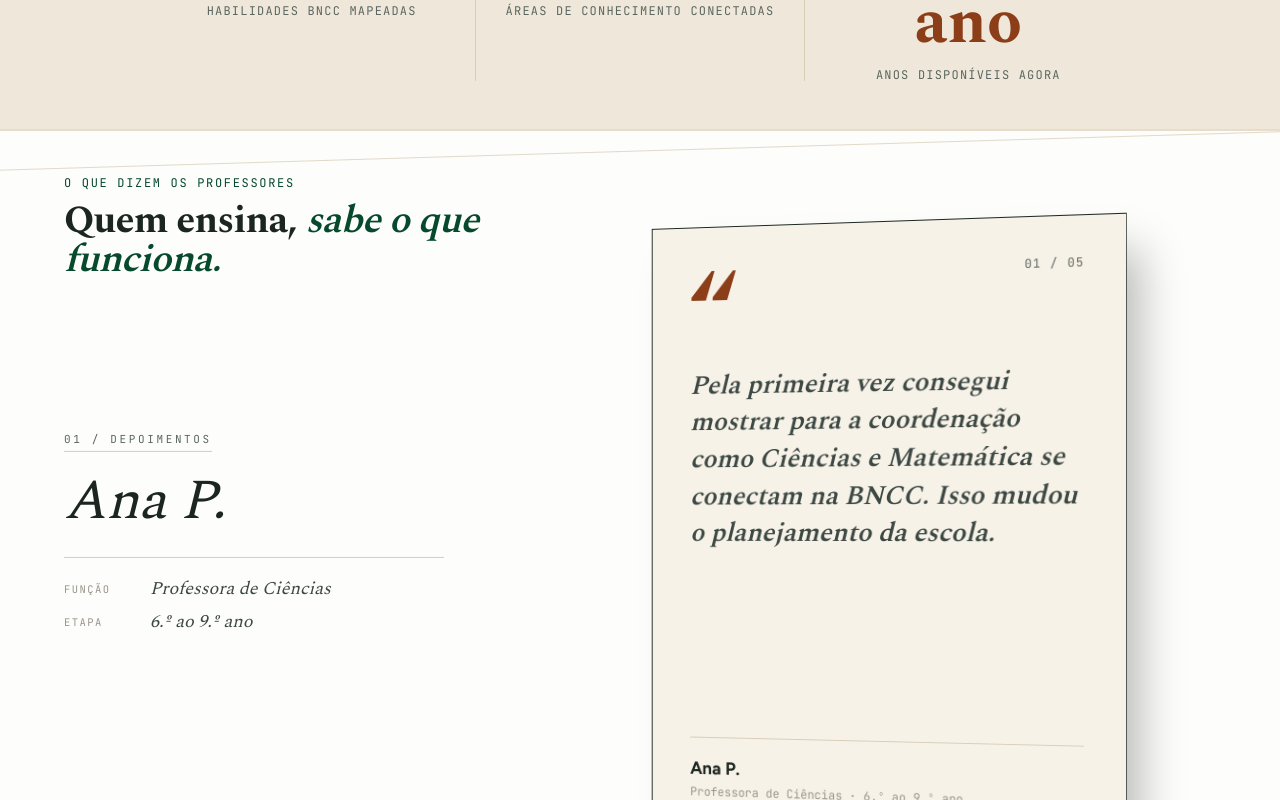
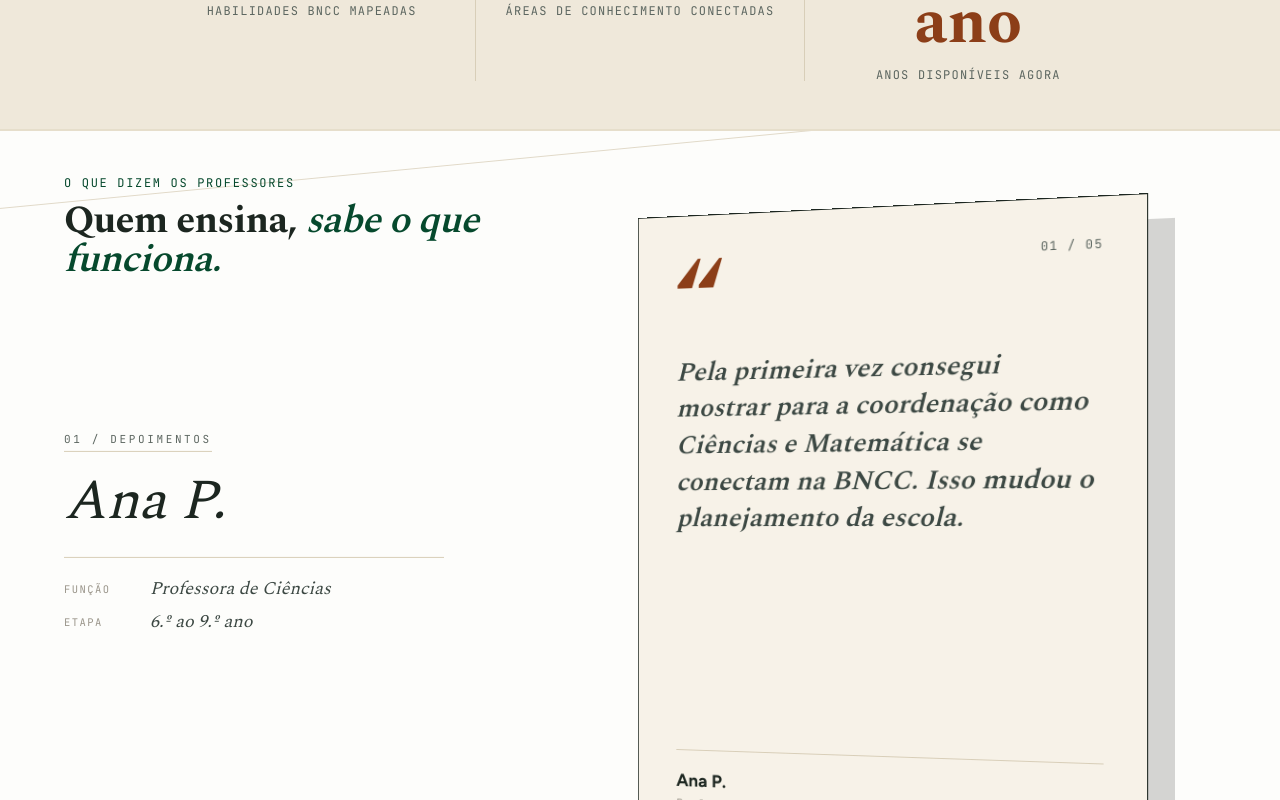
Before and after one commit to lololoco159159159/TCC, a React (Vite) app: page / in a window 1280 px wide. Shown: the part 2980-3780 px from the top of the page. Built offline with nearby package versions, Linux system fonts and the light colour scheme.

Commit message:
estad_atual

```diff
--- a/src/components/TestimonialsSection.jsx
+++ b/src/components/TestimonialsSection.jsx
@@ -7,7 +7,7 @@ import depoimentos from '../data/depoimentos'
 // (nº + nome + função/etapa) à esquerda; UM card grande à direita, levemente
 // inclinado, com o depoimento em destaque; barra de progresso na base. Uma zona
 // sticky de 300vh prende a seção e o scroll avança pelos 5 depoimentos — o card
-// ativo desliza/esmaece dando lugar ao próximo. Sem three.js nem dependências novas.
+// ativo desliza dando lugar ao próximo. Sem three.js nem dependências novas.
 
 const N = depoimentos.length
 const clamp01 = (x) => Math.max(0, Math.min(1, x))
@@ -61,10 +61,10 @@ function TestimonialsSection() {
 
   // dimensões responsivas do card (retrato 14:18) — o maior possível pela altura
   // disponível, sem invadir a barra de progresso, e limitado pela largura da área.
-  let cardH = Math.max(460, Math.min(wh - 180, 880))
+  let cardH = Math.max(520, Math.min(wh - 150, 960))
   let cardW = cardH * (14 / 18)
-  if (cardW > vw * 0.5) {
-    cardW = vw * 0.5
+  if (cardW > vw * 0.54) {
+    cardW = vw * 0.54
     cardH = cardW * (18 / 14)
   }
 
@@ -89,8 +89,8 @@ function TestimonialsSection() {
         >
           {/* faixas hugando os cantos, inclinadas como a "parede" em perspectiva
               (topo sobe para a direita; base desce para a direita) */}
-          <line x1="-2%" y1="5%" x2="102%" y2="0%" stroke="var(--edge)" strokeWidth="1" opacity="0.75" />
-          <line x1="-2%" y1="89%" x2="102%" y2="94%" stroke="var(--edge)" strokeWidth="1" opacity="0.75" />
+          <line x1="-2%" y1="10%" x2="102%" y2="-6%" stroke="var(--edge)" strokeWidth="1" opacity="0.75" />
+          <line x1="-2%" y1="90%" x2="102%" y2="106%" stroke="var(--edge)" strokeWidth="1" opacity="0.75" />
         </svg>
 
         {/* ---- cabeçalho (topo-esquerda) ---- */}
@@ -211,19 +211,23 @@ function TestimonialsSection() {
         <div
           style={{
             position: 'absolute',
-            left: '38%',
-            right: 0,
-            top: 0,
-            bottom: 0,
+            inset: 0,
             perspective: 1600,
-            overflow: 'hidden',
+            zIndex: 2,
           }}
         >
           {depoimentos.map((d, i) => {
             const dist = i - pos
             const ad = Math.abs(dist)
-            const opacity = Math.max(0, 1 - ad * 1.5)
+            // desliza p/ esquerda e encolhe de leve (sem fade) — como a câmera
+            // "afastando" do protótipo; o card ativo descansa em centro-direita.
+            const stepX = cardW + vw * 0.7 // separação entre cards
+            const baseX = vw * 0.19 // mantém o ativo em centro-direita (~69%)
+            const x = baseX + dist * stepX
+            const scale = 1 - Math.min(ad, 2) * 0.055 // encolhe "muito pouco"
+            const opacity = ad > 1.8 ? Math.max(0, 1 - (ad - 1.8) * 2) : 1 // só some já fora da tela
             const zIndex = 100 - Math.round(ad * 10)
+            const shOff = Math.round(cardW * 0.05) // sombra quadrada (offset ~ protótipo)
             return (
               <article
                 key={d.nome}
@@ -237,7 +241,7 @@ function TestimonialsSection() {
                   marginTop: -cardH / 2,
                   zIndex,
                   opacity,
-                  transform: `translateX(${(dist * (cardW + 120)).toFixed(1)}px) rotateY(-10deg)`,
+                  transform: `translateX(${x.toFixed(1)}px) scale(${scale.toFixed(3)}) rotateY(-14deg)`,
                   transformStyle: 'preserve-3d',
                   display: 'flex',
                   flexDirection: 'column',
@@ -245,7 +249,7 @@ function TestimonialsSection() {
                   borderRadius: 0,
                   border: '1px solid var(--text)',
                   background: 'var(--testi-card)',
-                  boxShadow: '22px 26px 40px -10px rgba(0,0,0,0.28)',
+                  boxShadow: `${shOff}px ${shOff}px 0 0 rgba(0,0,0,0.16)`,
                 }}
               >
                 {/* índice no topo-direito */}
```
Also changed, not shown: 1 other file (tests, documents, lock files or other folders).
